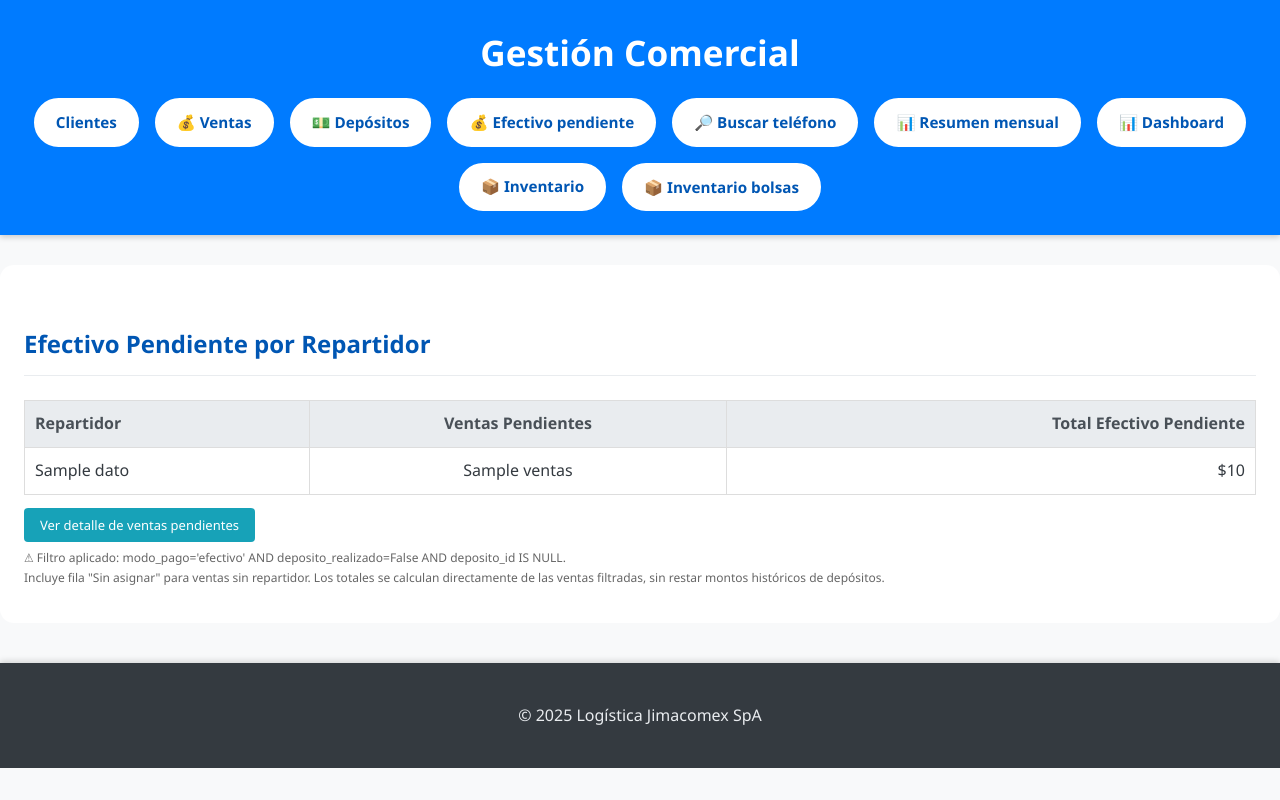
After one commit to Jorge052011/mapa3_copia, a Django app: template crm/templates/crm/repartidor_pendiente.html in a window 1280 px wide. The commit adds this page. Run offline with Django 3.2, Linux system fonts and the light colour scheme; the template is opened without the code that fills it: most values are stand-ins (such as "Sample title", 1, 10 or a date in 2020); parts of the project's set-up code (start-up, migrations or seed data) failed here and were passed over.

Commit message:
Agregar acceso a efectivo pendiente por repartidor

```diff
--- a/crm/templates/crm/base.html
+++ b/crm/templates/crm/base.html
@@ -24,6 +24,11 @@
           <a href="{% url 'crm:depositos_list' %}"
             class="{% if request.resolver_match.url_name == 'depositos_list' or request.resolver_match.url_name == 'deposito_editar' or request.resolver_match.url_name == 'deposito_historial' %}active{% endif %}">
             💵 Depósitos
+          </a>
+
+          <a href="{% url 'crm:repartidor_pendiente' %}"
+            class="{% if request.resolver_match.url_name == 'repartidor_pendiente' %}active{% endif %}">
+            💰 Efectivo pendiente
           </a>
 
           <a href="{% url 'crm:buscar_cliente_telefono' %}"
--- /dev/null
+++ b/crm/templates/crm/repartidor_pendiente.html
@@ -0,0 +1,62 @@
+{% extends 'crm/base.html' %}
+{% block content %}
+<h2>Efectivo Pendiente por Repartidor</h2>
+
+<table style="width: 100%; border-collapse: collapse; min-width: 600px; margin-top: 20px;">
+    <thead>
+        <tr style="background-color: #f0f0f0;">
+            <th style="padding: 10px; border: 1px solid #ddd; text-align: left;">Repartidor</th>
+            <th style="padding: 10px; border: 1px solid #ddd; text-align: center;">Ventas Pendientes</th>
+            <th style="padding: 10px; border: 1px solid #ddd; text-align: right;">Total Efectivo Pendiente</th>
+        </tr>
+    </thead>
+    <tbody>
+        {% for nombre, stats in datos.items %}
+        {% if nombre != "TOTAL_GENERAL" %}
+        <tr>
+            <td style="padding: 10px; border: 1px solid #ddd; text-align: left; font-weight: normal;">
+                {{ nombre }}
+            </td>
+            <td style="padding: 10px; border: 1px solid #ddd; text-align: center;">
+                {{ stats.ventas }}
+            </td>
+            <td style="padding: 10px; border: 1px solid #ddd; text-align: right;">
+                ${{ stats.monto|floatformat:0 }}
+            </td>
+        </tr>
+        {% endif %}
+        {% empty %}
+        <tr>
+            <td colspan="3" style="padding: 20px; text-align: center; color: #999;">
+                No hay ventas en efectivo pendientes de depósito.
+            </td>
+        </tr>
+        {% endfor %}
+
+        <!-- Fila de total general: siempre al final del tbody -->
+        {% if "TOTAL_GENERAL" in datos %}
+        <tr style="background-color: #e9ecef; font-weight: bold;">
+            <td style="padding: 10px; border: 1px solid #ddd; text-align: left;">TOTAL GENERAL</td>
+            <td style="padding: 10px; border: 1px solid #ddd; text-align: center;">
+                {{ datos.TOTAL_GENERAL.ventas }}
+            </td>
+            <td style="padding: 10px; border: 1px solid #ddd; text-align: right;">
+                ${{ datos.TOTAL_GENERAL.monto|floatformat:0 }}
+            </td>
+        </tr>
+        {% endif %}
+    </tbody>
+</table>
+
+<p style="margin-top: 20px; font-size: 13px;">
+    <a href="{% url 'crm:ventas_list' %}?modo_pago=efectivo&deposito_estado=pendiente"
+       style="background-color: #17a2b8; color: white; padding: 8px 16px; text-decoration: none; border-radius: 4px; font-size: 13px;">
+        Ver detalle de ventas pendientes
+    </a>
+</p>
+
+<p style="font-size: 12px; color: #666; margin-top: 10px;">
+    ⚠ Filtro aplicado: modo_pago='efectivo' AND deposito_realizado=False AND deposito_id IS NULL.<br>
+    Incluye fila "Sin asignar" para ventas sin repartidor. Los totales se calculan directamente de las ventas filtradas, sin restar montos históricos de depósitos.
+</p>
+{% endblock %}
--- a/crm/urls.py
+++ b/crm/urls.py
@@ -50,7 +50,9 @@ urlpatterns = [
     # Registro de depósitos múltiples
     path("depositos/registrar/", views.deposito_registrar, name="deposito_registrar"),
 
-    # Ruta antigua conservada por compatibilidad
+# Ruta antigua conservada por compatibilidad
     path("ventas/<int:venta_id>/deposito/", views.venta_deposito_toggle, name="venta_deposito_toggle"),
 
+    # Efectivo pendiente por repartidor
+    path("repartidor/pendiente/", views.repartidor_pendiente, name="repartidor_pendiente"),
 ]
```
Also changed, not shown: crm/views.py (+81 -0 lines).
